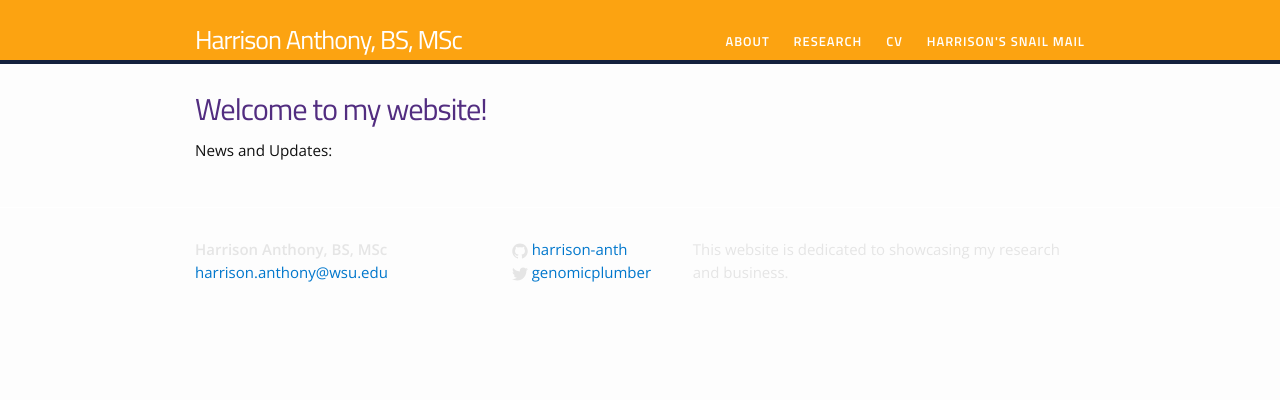
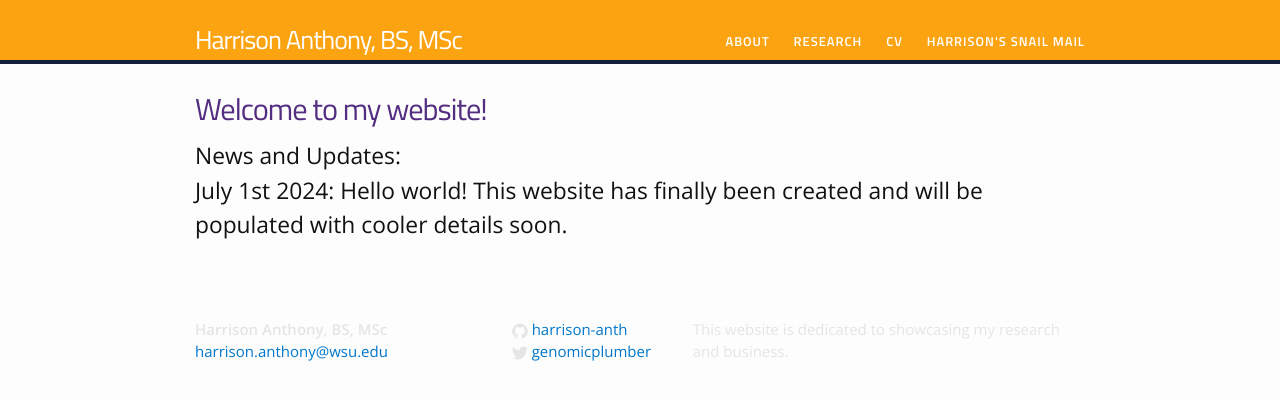
Before and after one commit to harrison-anth/harrison-anth.github.io, a Jekyll site: the page built from index.html, in a window 1280 px wide. Shown: the top 400 px of the page. Built offline with Jekyll 4.4.1, drawn with Linux system fonts in a browser that asks for light colours.

Commit message:
updating splash page

```diff
--- a/index.html
+++ b/index.html
@@ -10,11 +10,12 @@ layout: default
 
 
 
-<p>News and Updates:
+<h2>News and Updates:</h2p>
+
+<p> July 1st 2024:
+Hello world! This website has finally been created and will be populated with cooler details soon. </p>
 
 
 
 
-</p>
-
 </div>
```
